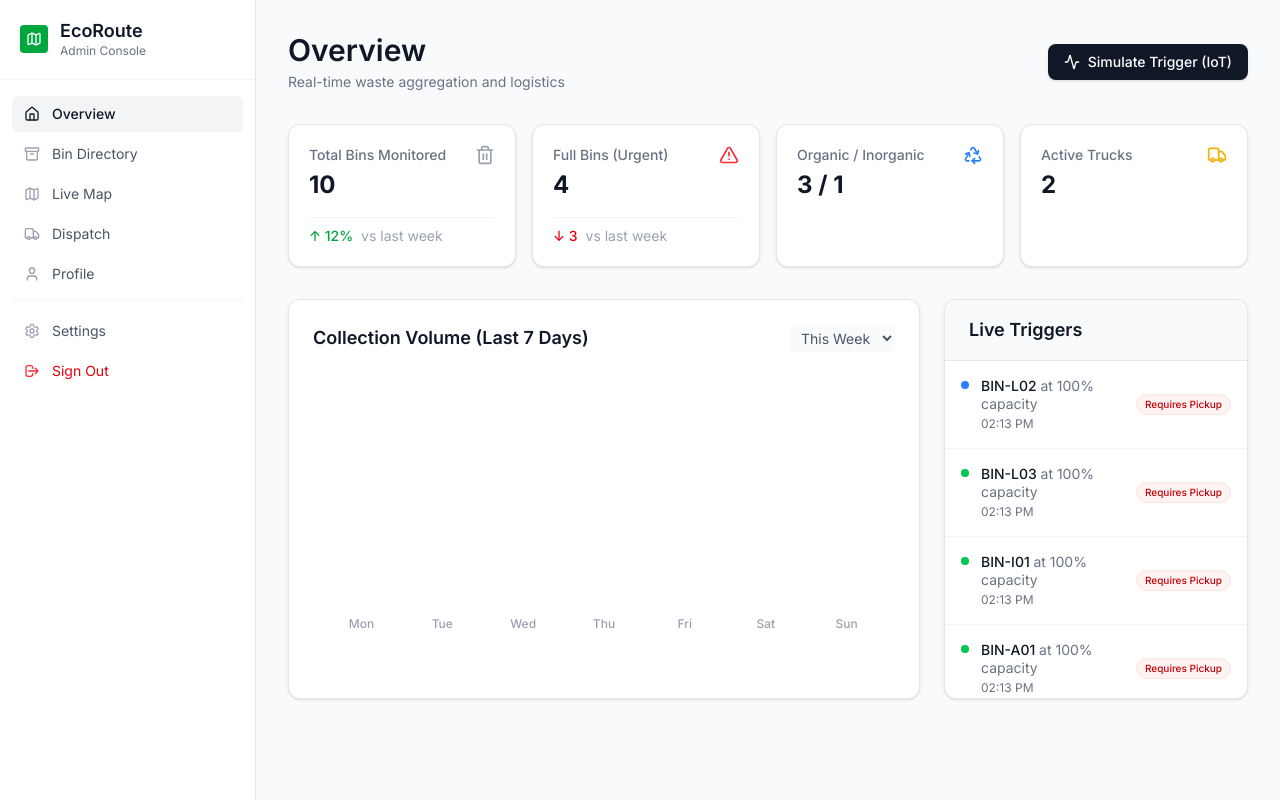
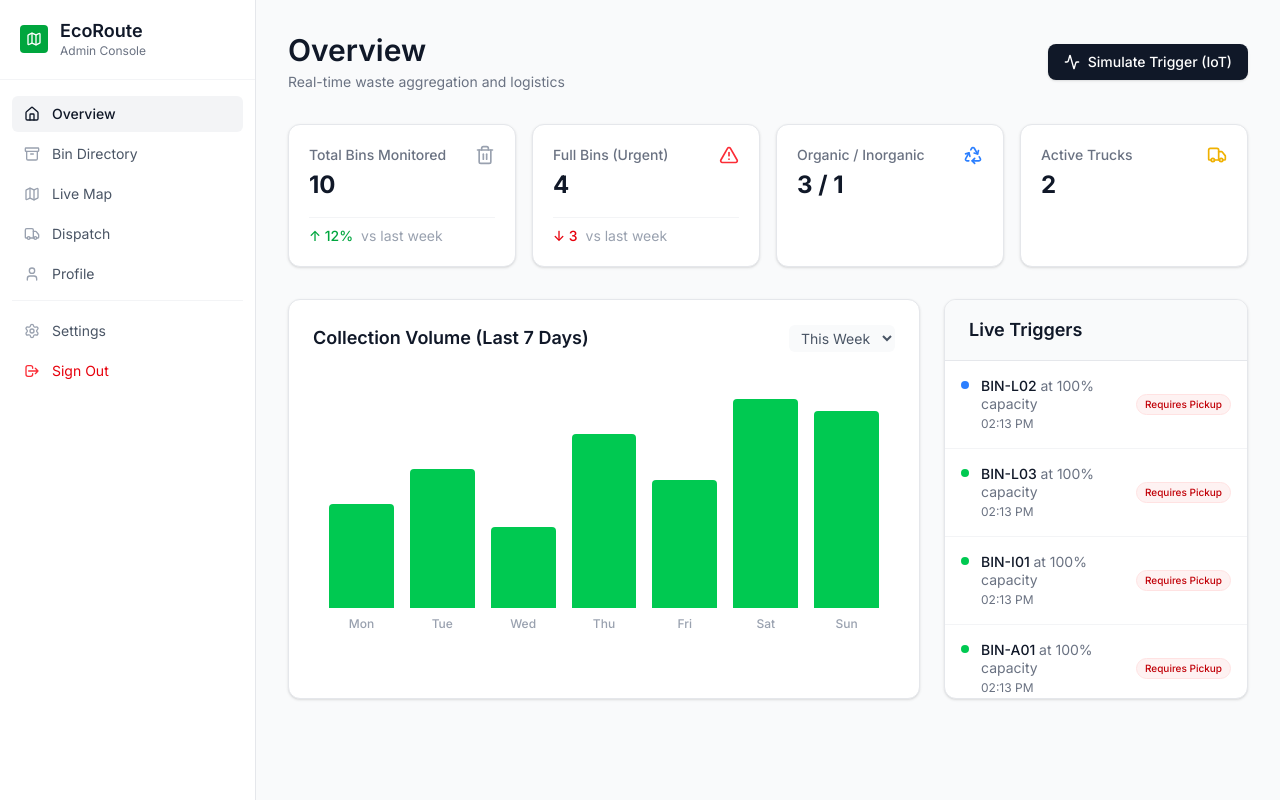
Before and after one commit to DavidDeez/eco-route-mvp, a Next.js app: page /dashboard in a window 1280 px wide. Built offline with nearby package versions, Linux system fonts and the light colour scheme.

Commit message:
fix: resolve CSS height issue preventing chart bars from rendering

```diff
--- a/app/dashboard/page.tsx
+++ b/app/dashboard/page.tsx
@@ -83,9 +83,9 @@ export default function Dashboard() {
               <option>Last Week</option>
             </select>
           </div>
-          <div className="h-64 flex items-end justify-between gap-2 sm:gap-4 px-1 sm:px-4">
+          <div className="h-64 flex items-end justify-between gap-2 sm:gap-4 px-1 sm:px-4 pb-6 mt-4">
             {[45, 60, 35, 75, 55, 90, 85].map((height, i) => (
-              <div key={i} className="w-full flex flex-col items-center gap-2 group relative">
+              <div key={i} className="w-full h-full flex flex-col justify-end items-center group relative">
                 {/* Tooltip */}
                 <div className="opacity-0 group-hover:opacity-100 absolute -top-8 bg-gray-900 text-white text-xs px-2 py-1 rounded transition-opacity whitespace-nowrap z-10 pointer-events-none">
                   {height * 12} kg
@@ -96,7 +96,7 @@ export default function Dashboard() {
                    style={{ height: `${height}%`, animationDelay: `${i * 100}ms` }}
                 ></div>
                 {/* Label */}
-                <span className="text-xs text-gray-400 font-medium">{['Mon', 'Tue', 'Wed', 'Thu', 'Fri', 'Sat', 'Sun'][i]}</span>
+                <span className="absolute -bottom-6 text-xs text-gray-400 font-medium">{['Mon', 'Tue', 'Wed', 'Thu', 'Fri', 'Sat', 'Sun'][i]}</span>
               </div>
             ))}
           </div>
```
